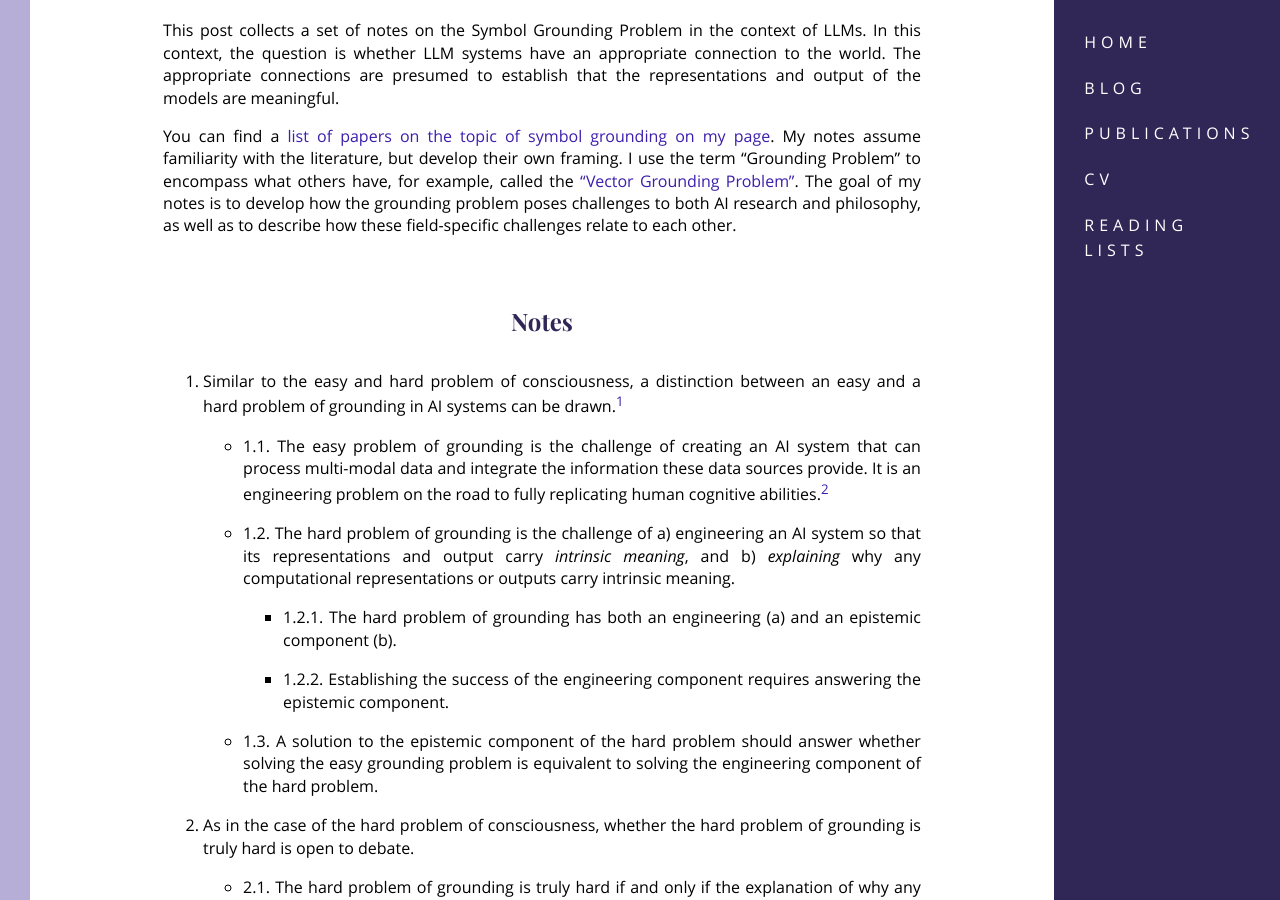
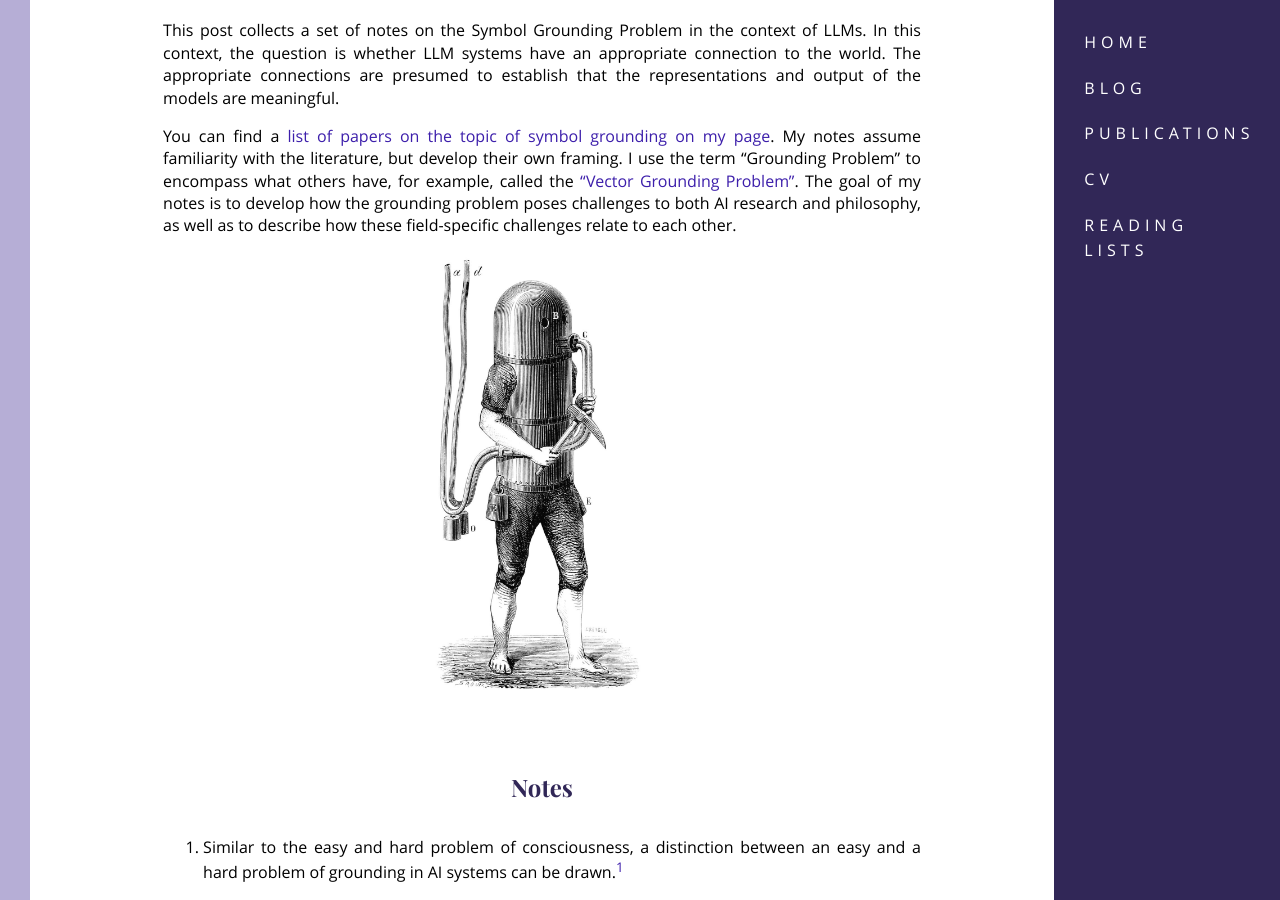
Before and after one commit to dstrohmaier/dstrohmaier.github.io, a Jekyll site: the page built from posts/_posts/2025-10-19-Reflections-on-the-SGP.md, in a window 1280 px wide and 900 px high, scrolled down 327 px. Built offline with Jekyll 4.4.1, drawn with Linux system fonts in a browser that asks for light colours; comment, search, counter and statistics services are not loaded.

Commit message:
added illustration

```diff
--- a/posts/_posts/2025-10-19-Reflections-on-the-SGP.md
+++ b/posts/_posts/2025-10-19-Reflections-on-the-SGP.md
@@ -8,6 +8,8 @@ category: posts
 This post collects a set of notes on the Symbol Grounding Problem in the context of LLMs. In this context, the question is whether LLM systems have an appropriate connection to the world. The appropriate connections are presumed to establish that the representations and output of the models are meaningful.
 
 You can find a [list of papers on the topic of symbol grounding on my page](/The-Symbol-Grounding-Problem/). My notes assume familiarity with the literature, but develop their own framing. I use the term "Grounding Problem" to encompass what others have, for example, called the ["Vector Grounding Problem"](https://arxiv.org/abs/2304.01481). The goal of my notes is to develop how the grounding problem poses challenges to both AI research and philosophy, as well as to describe how these field-specific challenges relate to each other.
+
+![19th century illustration of a diving machine](/assets/images/klingerts-diving-machine-1600.jpg)
 
 
 ## Notes
```
Also changed, not shown: assets/images/klingerts-diving-machine-1600.jpg (added).
